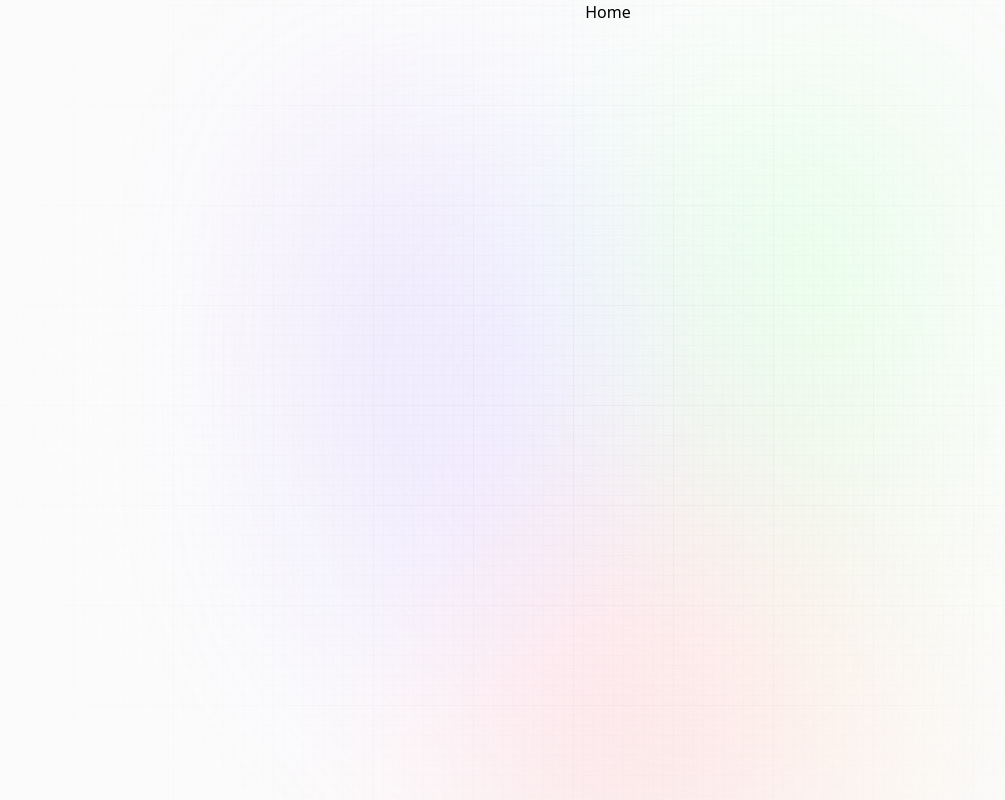
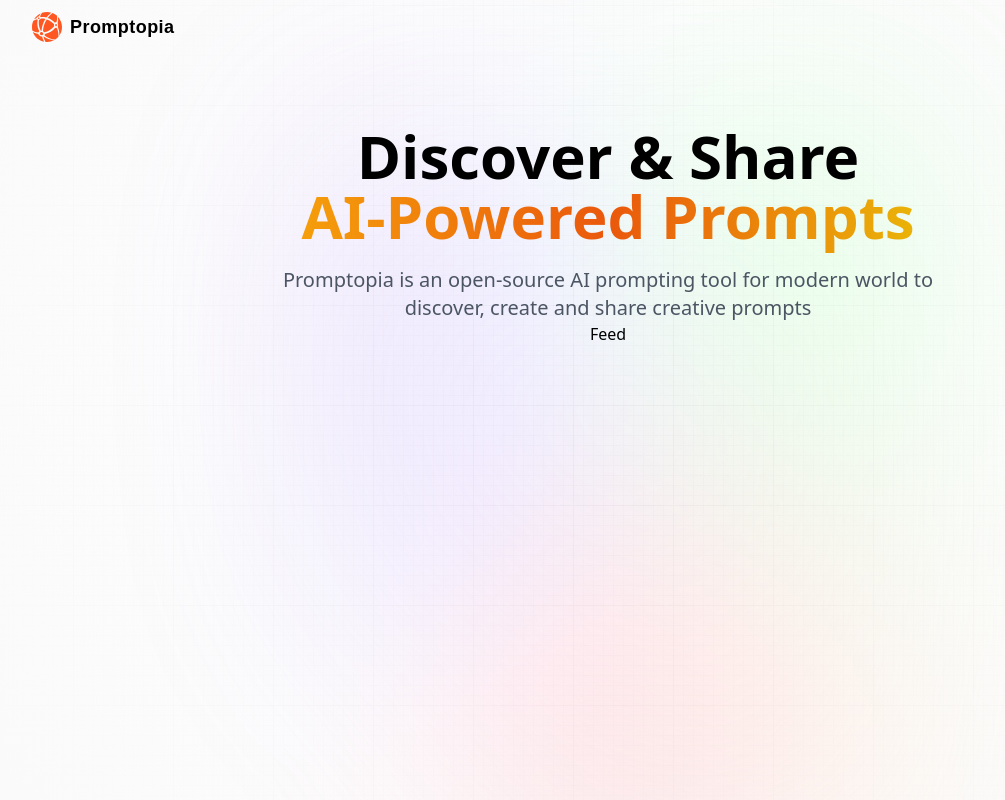
Before and after one commit to Khushal8448/nextjs_ai_prompt_app, a Next.js app: page / in a window 1280 px wide. Shown: the whole page, without its empty margins (32-1037 px from the left). Built offline with nearby package versions, Linux system fonts and the light colour scheme.

Commit message:
building nav

```diff
--- a/app/layout.jsx
+++ b/app/layout.jsx
@@ -1,4 +1,6 @@
 import "@styles/globals.css";
+import Nav from "@components/Nav";
+import Provider from "@components/Provider";
 
 export const metadata = {
   title: "Promptopia",
@@ -13,7 +15,10 @@
           <div className="gradient" />
         </div>
 
-        <main className="app">{children}</main>
+        <main className="app">
+          <Nav />
+          {children}
+        </main>
       </body>
     </html>
   );
--- a/app/page.jsx
+++ b/app/page.jsx
@@ -1,5 +1,21 @@
+import Feed from "@components/Feed";
+
 const Home = () => {
-  return <section className="w-full flex-center flex-col">Home</section>;
+  return (
+    <section className="flex-center w-full flex-col">
+      <h1 className="head_text text-center">
+        Discover & Share
+        <br className="max-md:hidden" />
+        <span className="orange_gradient text-center"> AI-Powered Prompts</span>
+      </h1>
+      <p className="desc text-center">
+        Promptopia is an open-source AI prompting tool for modern world to
+        discover, create and share creative prompts
+      </p>
+
+      <Feed />
+    </section>
+  );
 };
 
 export default Home;
--- /dev/null
+++ b/components/Feed.jsx
@@ -0,0 +1,7 @@
+import React from "react";
+
+const Feed = () => {
+  return <div>Feed</div>;
+};
+
+export default Feed;
--- /dev/null
+++ b/components/Form.jsx
@@ -0,0 +1,7 @@
+import React from "react";
+
+const Form = () => {
+  return <div>Form</div>;
+};
+
+export default Form;
--- /dev/null
+++ b/components/Nav.jsx
@@ -0,0 +1,24 @@
+"use client";
+import Link from "next/link";
+import Image from "next/image";
+import { useState, useEffect } from "react";
+import { signIn, signOut, useSession, getProviders } from "next-auth/react";
+
+const Nav = () => {
+  return (
+    <nav className="flex-between mb-16 w-full pt-3">
+      <Link href="/" className="flex-center flex gap-2">
+        <Image
+          src="/assets/images/logo.svg"
+          alt="Promptopia Logo"
+          width={30}
+          height={30}
+          className="object-contain"
+        />
+        <p className="logo_text">Promptopia</p>
+      </Link>
+    </nav>
+  );
+};
+
+export default Nav;
--- /dev/null
+++ b/components/Profile.jsx
@@ -0,0 +1,7 @@
+import React from "react";
+
+const Profile = () => {
+  return <div>Profile</div>;
+};
+
+export default Profile;
--- /dev/null
+++ b/components/PromptCard.jsx
@@ -0,0 +1,7 @@
+import React from "react";
+
+const PromptCard = () => {
+  return <div>PromptCard</div>;
+};
+
+export default PromptCard;
--- /dev/null
+++ b/components/Provider.jsx
@@ -0,0 +1,7 @@
+import React from "react";
+
+const Provider = () => {
+  return <div>Provider</div>;
+};
+
+export default Provider;
```
